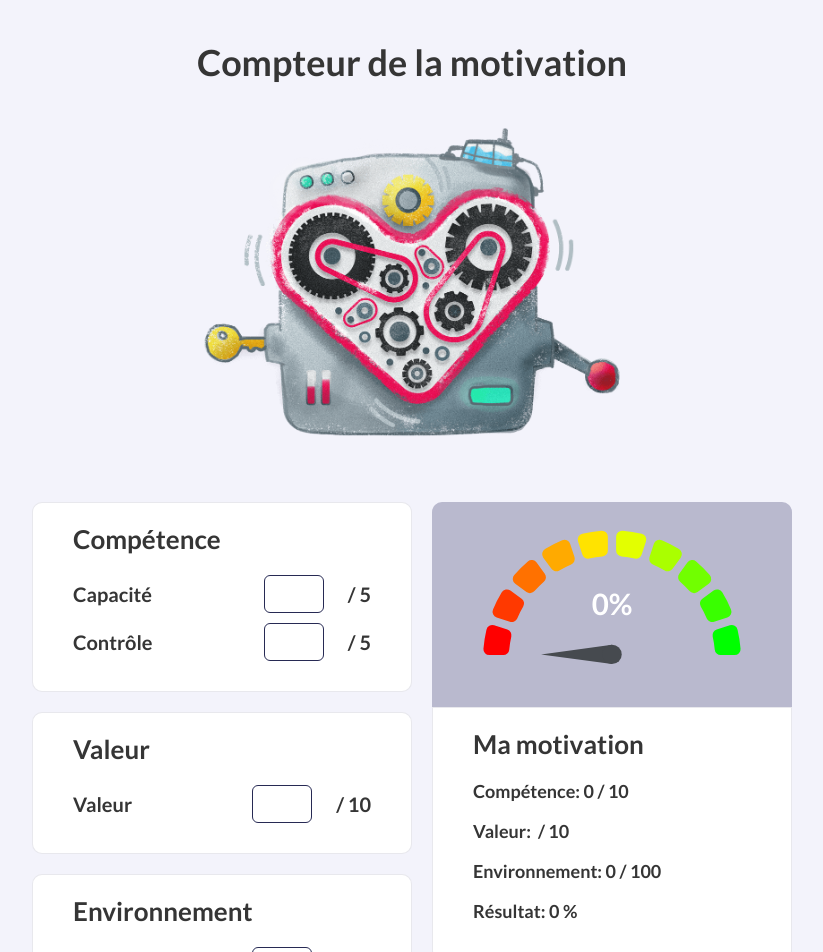
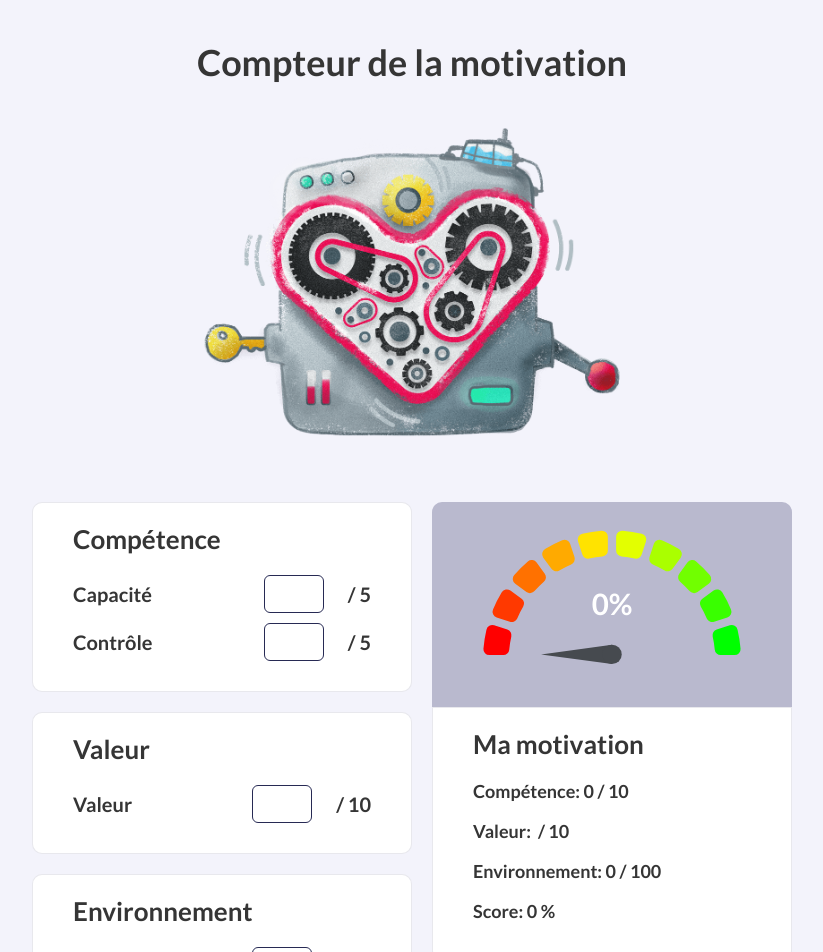
Before and after one commit to JeanCarriere/compteurdelamotivation, a React (Create React App) app: page / in a window 1280 px wide. Shown: the top 952 px of the page, without its empty margins (228-1051 px from the left). Built offline with nearby package versions, Linux system fonts and the light colour scheme.

Commit message:
Rewording, again

```diff
--- a/src/App.js
+++ b/src/App.js
@@ -66,7 +66,7 @@ class App extends React.Component {
             <h3>Compétence: {Number(capacite) + Number(controle)} / 10</h3>
             <h3>Valeur: {valeur} / 10</h3>
             <h3>Environnement: {Number(securisant) + Number(encourageant) + Number(bienveillant) + Number(stimulant)} / 100</h3>
-            <h3>Résultat: {score} %</h3>
+            <h3>Score: {score} %</h3>
           </div>
         </div>
       </div>
```
